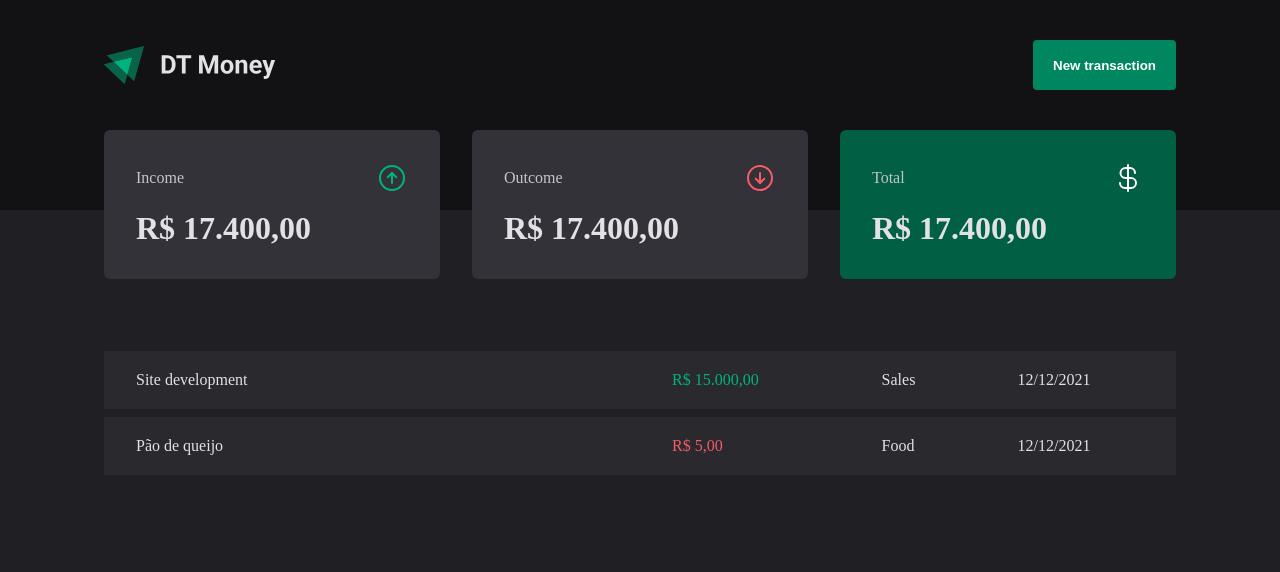
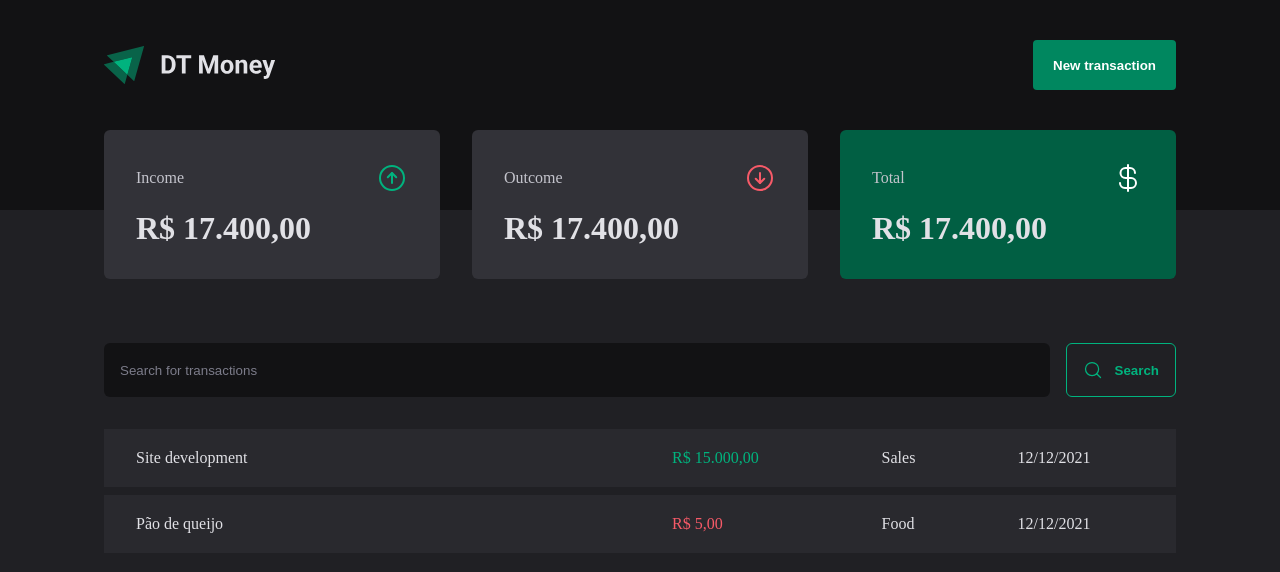
Before and after one commit to vivianequeiroz/dt-money, a React (Vite) app: page / in a window 1280 px wide. Shown: the top 572 px of the page. Built offline with nearby package versions, Linux system fonts and the light colour scheme.

Commit message:
feat: add search form style

```diff
--- a/src/pages/Transactions/index.tsx
+++ b/src/pages/Transactions/index.tsx
@@ -1,5 +1,6 @@
 import { Header } from "../../components/Header";
 import { Summary } from "../../components/Summary";
+import { SearchForm } from "../components/SearchForm";
 import {
   PriceHighlight,
   TransactionsContainer,
@@ -13,6 +14,7 @@
       <Summary />
 
       <TransactionsContainer>
+        <SearchForm />
         <TransactionsTable>
           <tbody>
             <tr>
--- /dev/null
+++ b/src/pages/components/SearchForm/index.tsx
@@ -0,0 +1,15 @@
+import { MagnifyingGlass } from "phosphor-react";
+import { SearchFormContainer } from "./styles";
+
+export function SearchForm() {
+  return (
+    <SearchFormContainer>
+      <input type="text" placeholder="Search for transactions" />
+
+      <button type="submit">
+        <MagnifyingGlass size={20} />
+        Search
+      </button>
+    </SearchFormContainer>
+  );
+}
--- /dev/null
+++ b/src/pages/components/SearchForm/styles.ts
@@ -0,0 +1,41 @@
+import { styled } from "styled-components";
+
+export const SearchFormContainer = styled.form`
+  display: flex;
+  gap: 1rem;
+
+  input {
+    flex: 1;
+    border-radius: 6px;
+    border: 0;
+    background-color: ${(props) => props.theme["gray-900"]};
+    color: ${(props) => props.theme["gray-300"]};
+    padding: 1rem;
+
+    &::placeholder {
+      color: ${(props) => props.theme["gray-500"]};
+    }
+  }
+
+  button {
+    display: flex;
+    align-items: center;
+    gap: 0.75rem;
+
+    border-radius: 6px;
+    padding: 1rem;
+
+    background: transparent;
+    border: 1px solid ${(props) => props.theme["green-300"]};
+    color: ${(props) => props.theme["green-300"]};
+
+    font-weight: bold;
+
+    &:hover {
+      background: ${(props) => props.theme["green-500"]};
+      border: 1px solid ${(props) => props.theme["green-500"]};
+      color: ${(props) => props.theme.white};
+      transition: background-color 0.2s, color 0.2s, border-color 0.2s;
+    }
+  }
+`;
```
